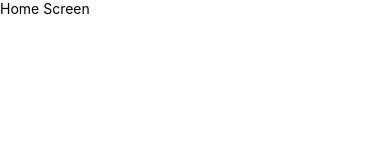
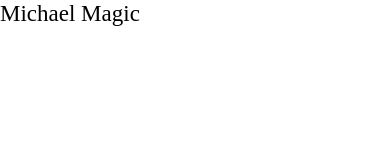
Before and after one commit to michaelilkanayev1997/DonationApp, a React Native app: screen / in a window 390 px wide. Shown: the top 160 px of the page. Built offline with nearby package versions, Linux system fonts and the light colour scheme.

Commit message:
add Header component

```diff
--- /dev/null
+++ b/components/Header/Header.tsx
@@ -0,0 +1,50 @@
+import { FC } from 'react';
+import { StyleSheet, View, Text } from 'react-native';
+
+import { getFontFamily } from '../../assets/fonts/helper';
+import { scaleFontSize } from '../../assets/styles/scaling';
+
+interface HeaderProps {
+  title?: string;
+  type?: number;
+}
+
+const Header: FC<HeaderProps> = ({ title = '', type }) => {
+  const stylesToApply = () => {
+    switch (type) {
+      case 1:
+        return styles.title1;
+      case 2:
+        return styles.title2;
+      case 3:
+        return styles.title3;
+      default:
+        return styles.title1;
+    }
+  };
+
+  return (
+    <View>
+      <Text style={stylesToApply()}>{title}</Text>
+    </View>
+  );
+};
+
+const styles = StyleSheet.create({
+  title1: {
+    fontFamily: getFontFamily('Inter', '600'),
+    fontSize: scaleFontSize(24),
+    lineHeight: scaleFontSize(29),
+  },
+  title2: {
+    fontFamily: getFontFamily('Inter', '600'),
+    fontSize: scaleFontSize(18),
+    lineHeight: scaleFontSize(22),
+  },
+  title3: {
+    fontFamily: getFontFamily('Inter', '600'),
+    fontSize: scaleFontSize(16),
+    lineHeight: scaleFontSize(19),
+  },
+});
+export default Header;
--- a/screens/Home/Home.jsx
+++ b/screens/Home/Home.tsx
@@ -1,13 +1,13 @@
-import { SafeAreaView, StyleSheet, Text, View } from 'react-native';
+import React, { FC } from 'react';
+import { SafeAreaView, StyleSheet } from 'react-native';
 
 import globalStyle from '../../assets/styles/globalStyle';
+import Header from '../../components/Header/Header';
 
-const Home = () => {
+const Home: FC = () => {
   return (
     <SafeAreaView style={[globalStyle.backgroundWhite, globalStyle.flex]}>
-      <View>
-        <Text>Home Screen</Text>
-      </View>
+      <Header title="Michael Magic" type={1} />
     </SafeAreaView>
   );
 };
```
